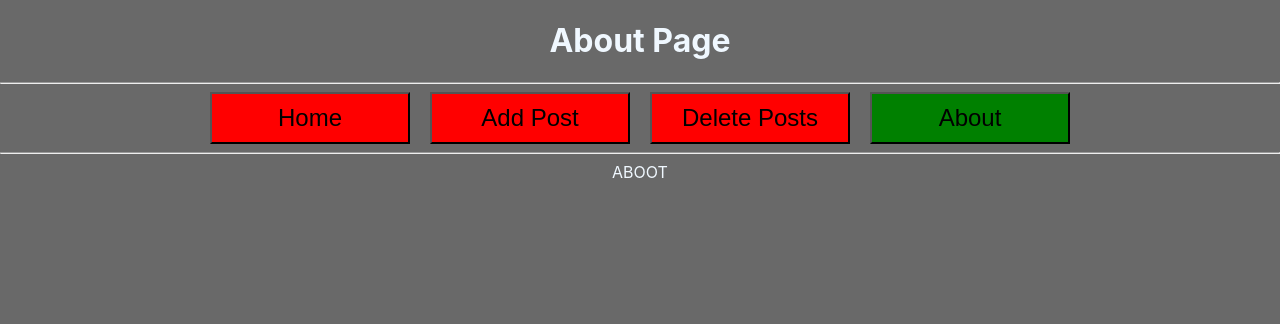
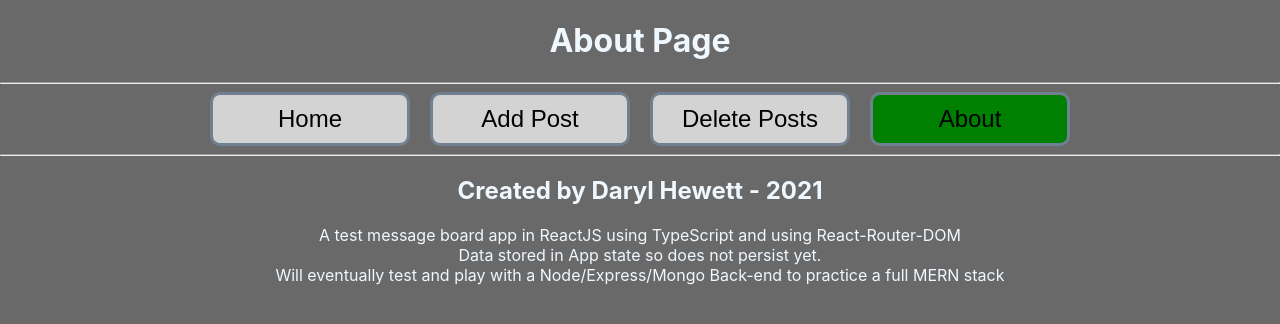
Before and after one commit to Lyraad/react-typescript-learning, a React (Create React App) app: page /about in a window 1280 px wide. Shown: the top 324 px of the page. Built offline with nearby package versions, Linux system fonts and the light colour scheme.

Commit message:
NavButton Tidyup and basic about blurb

```diff
--- a/src/components/NavButton.css
+++ b/src/components/NavButton.css
@@ -4,6 +4,8 @@
   margin-inline: 10px;
   padding: 10px;
   width: 200px;
+  border: solid 3px slategray;
+  border-radius: 10px;
 }
 
 .active {
@@ -11,9 +13,9 @@
 }
 
 .inactive {
-  background-color: red;
+  background-color: lightgrey;
 }
 
 .inactive:hover {
-  background-color: cyan;
+  background-color: skyblue;
 }
--- a/src/routes/About.tsx
+++ b/src/routes/About.tsx
@@ -1,7 +1,18 @@
 import React from "react";
 
 function About() {
-  return <div>ABOOT</div>;
+  return (
+    <div>
+      <h2>Created by Daryl Hewett - 2021</h2>
+      A test message board app in ReactJS using TypeScript and using
+      React-Router-DOM
+      <br />
+      Data stored in App state so does not persist yet.
+      <br />
+      Will eventually test and play with a Node/Express/Mongo Back-end to
+      practice a full MERN stack
+    </div>
+  );
 }
 
 export default About;
```
